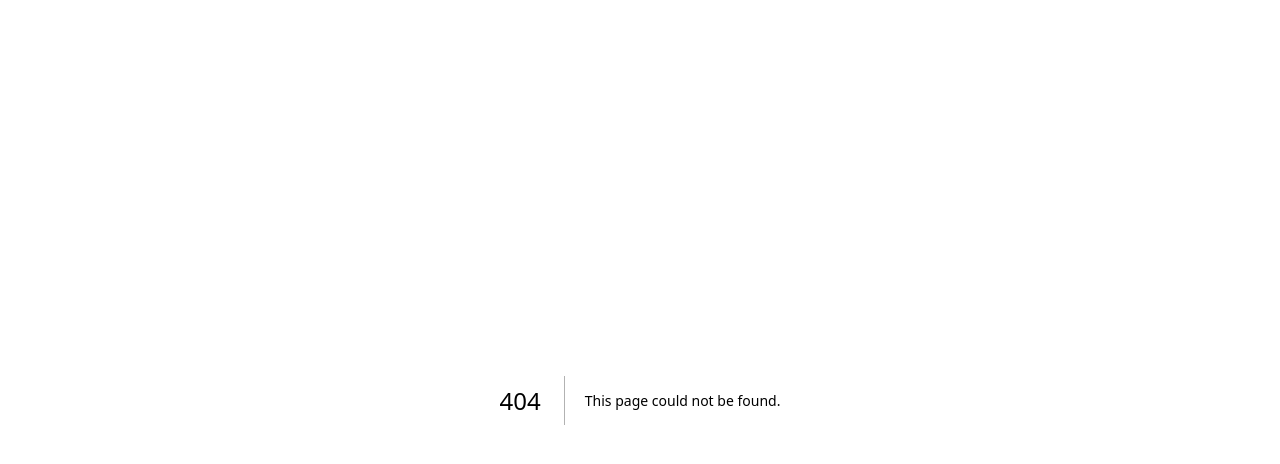
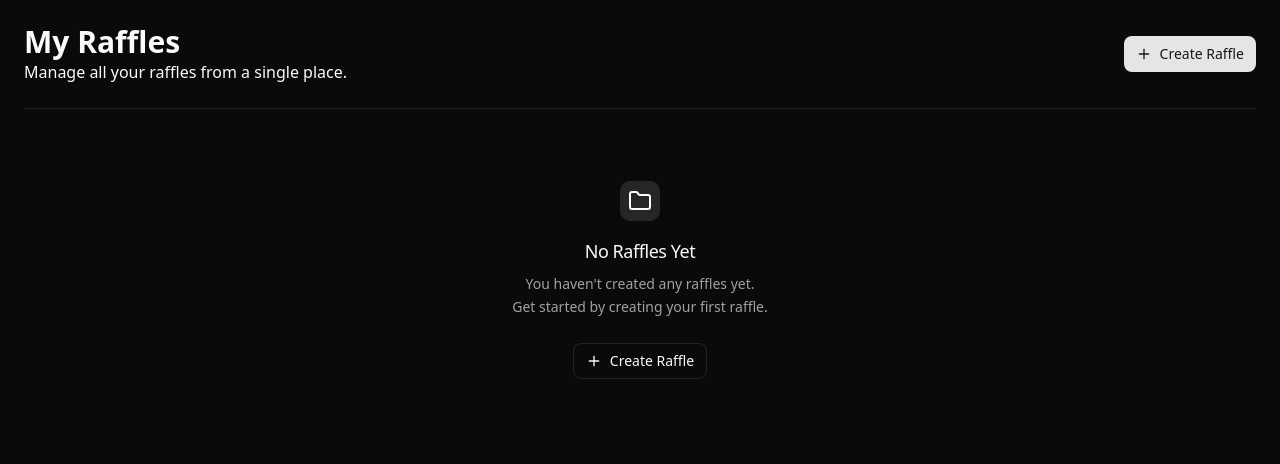
Before and after one commit to josue-hdez/rifa-do, a Next.js app: page /dashboard/raffles in a window 1280 px wide. Before the commit this address had no page. Shown: the top 464 px of the page. Built offline with nearby package versions, Linux system fonts and the light colour scheme; a web font is replaced by a local one.

Commit message:
Implement raffles page

```diff
--- a/src/app/(protected)/dashboard/page.js
+++ b/src/app/(protected)/dashboard/page.js
@@ -1,5 +1,7 @@
+import { redirect } from "next/navigation";
+
 const Page = () => {
-  return <main>Dashboard</main>;
+  redirect("/dashboard/raffles");
 };
 
 export default Page;
--- /dev/null
+++ b/src/app/(protected)/dashboard/raffles/new-raffle/page.js
@@ -0,0 +1,5 @@
+const Page = () => {
+  return <main>New Raffle</main>;
+};
+
+export default Page;
--- /dev/null
+++ b/src/app/(protected)/dashboard/raffles/page.js
@@ -0,0 +1,28 @@
+import { Button } from "@/components/ui/button";
+import Link from "next/link";
+import { Plus } from "lucide-react";
+import { Separator } from "@/components/ui/separator";
+import { RafflesEmpty } from "@/features/raffle";
+
+const Page = () => {
+  return (
+    <main className="container mx-auto p-6">
+      <div className="flex items-center justify-between">
+        <div>
+          <h1 className="font-bold text-3xl">My Raffles</h1>
+          <p>Manage all your raffles from a single place.</p>
+        </div>
+        <Button asChild>
+          <Link href="/dashboard/raffles/new-raffle">
+            <Plus />
+            Create Raffle
+          </Link>
+        </Button>
+      </div>
+      <Separator className="my-6" />
+      <RafflesEmpty />
+    </main>
+  );
+};
+
+export default Page;
--- /dev/null
+++ b/src/features/raffle/components/RafflesEmpty.jsx
@@ -0,0 +1,38 @@
+import {
+  Empty,
+  EmptyHeader,
+  EmptyMedia,
+  EmptyTitle,
+  EmptyDescription,
+  EmptyContent,
+} from "@/components/ui/empty";
+import { Folder, Plus } from "lucide-react";
+import { Button } from "@/components/ui/button";
+import Link from "next/link";
+
+const RafflesEmpty = () => {
+  return (
+    <Empty>
+      <EmptyHeader>
+        <EmptyMedia variant="icon">
+          <Folder />
+        </EmptyMedia>
+        <EmptyTitle>No Raffles Yet</EmptyTitle>
+        <EmptyDescription>
+          You haven&apos;t created any raffles yet. Get started by creating your
+          first raffle.
+        </EmptyDescription>
+      </EmptyHeader>
+      <EmptyContent>
+        <Button variant="outline" asChild>
+          <Link href="/dashboard/raffles/new-raffle">
+            <Plus />
+            Create Raffle
+          </Link>
+        </Button>
+      </EmptyContent>
+    </Empty>
+  );
+};
+
+export default RafflesEmpty;
--- /dev/null
+++ b/src/features/raffle/index.js
@@ -0,0 +1,3 @@
+import RafflesEmpty from "./components/RafflesEmpty";
+
+export { RafflesEmpty };
```
